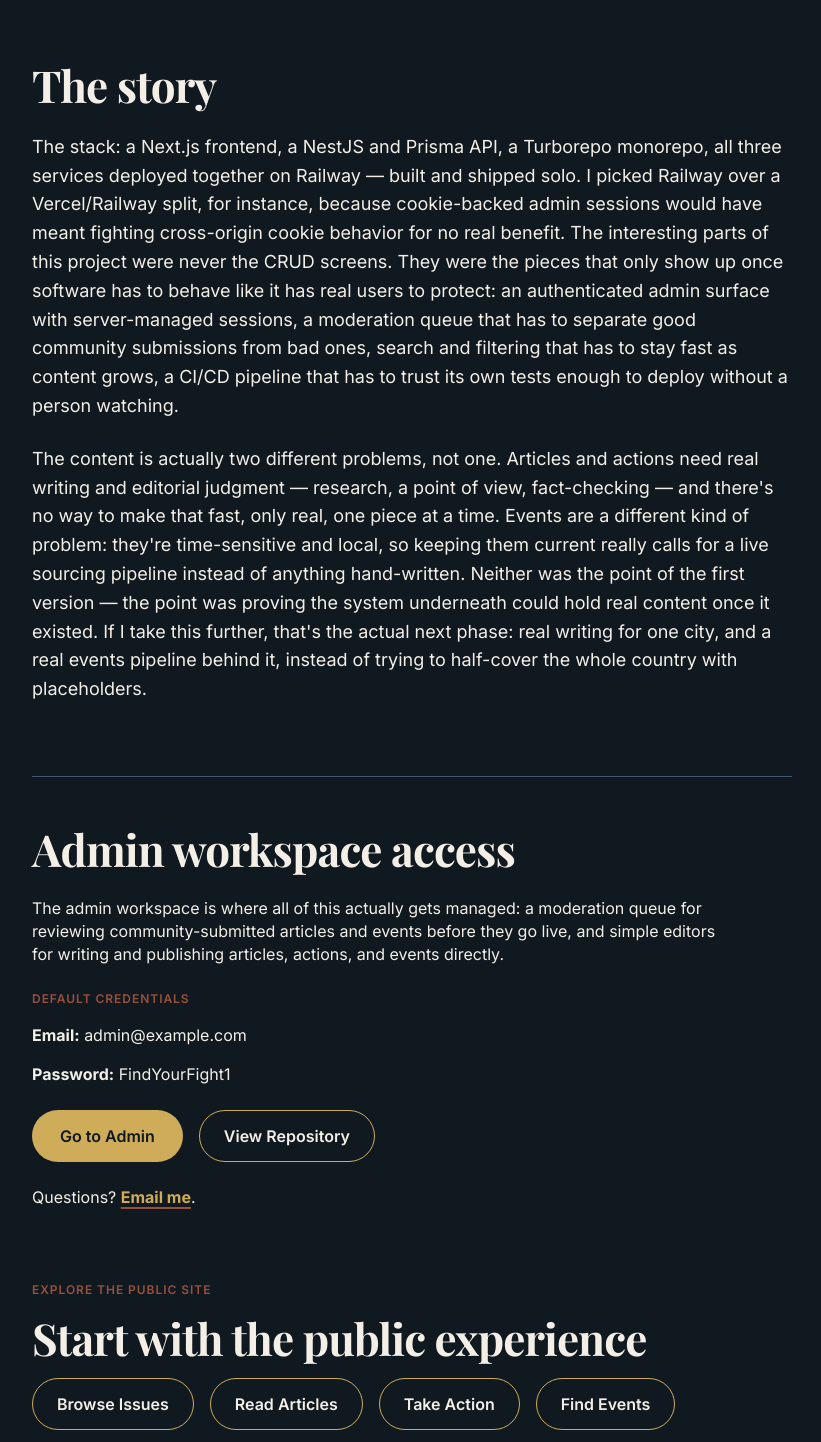
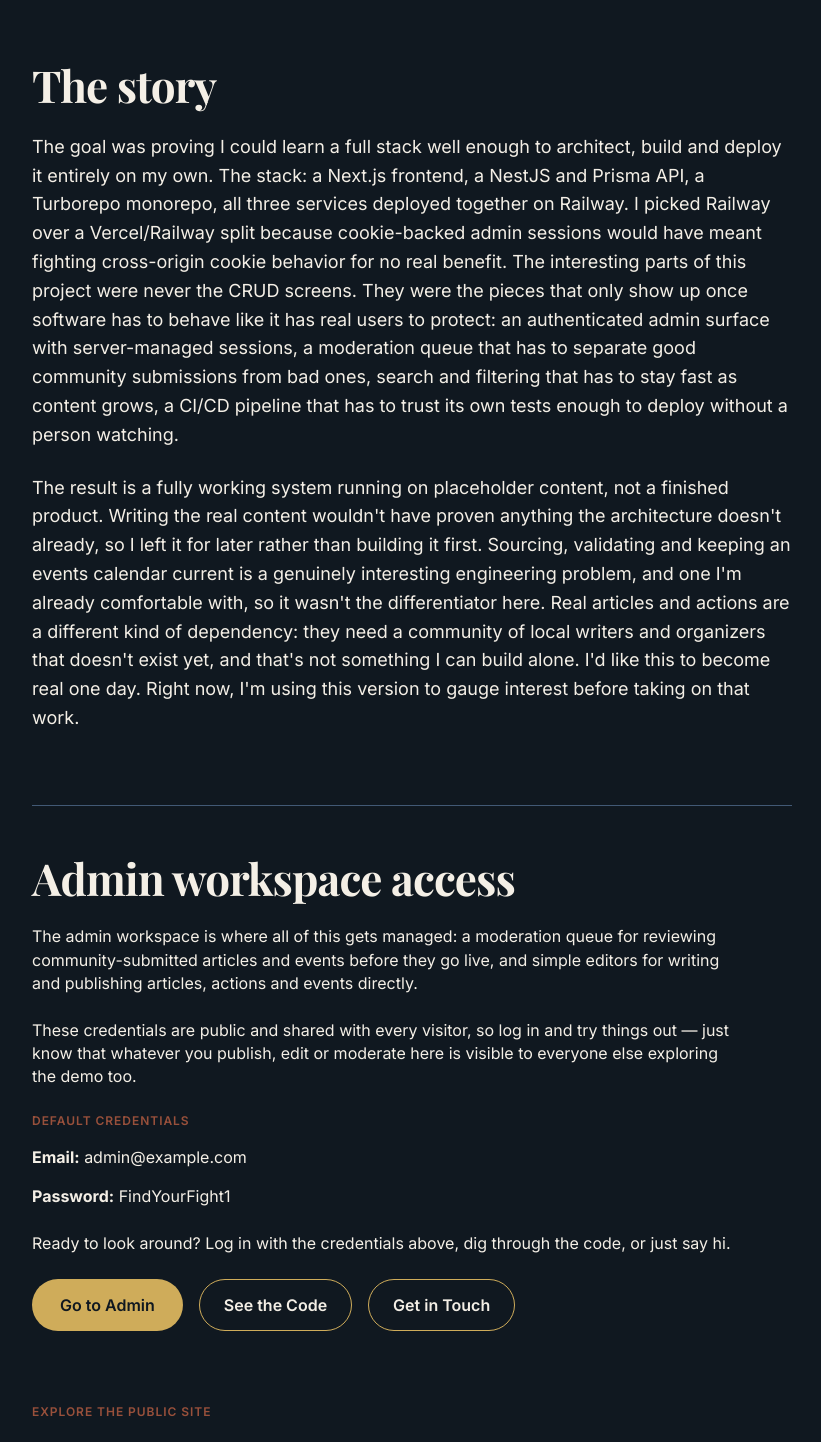
Before and after one commit to kborn/signalfire, a Next.js app in the folder apps/web/: page /story in a window 1280 px wide. Shown: the part 360-1802 px from the top of the page, without its empty margins (228-1049 px from the left). Built offline with nearby package versions, Linux system fonts and the light colour scheme.

Commit message:
more story copy

```diff
--- a/apps/web/src/app/(public)/story/page.tsx
+++ b/apps/web/src/app/(public)/story/page.tsx
@@ -18,9 +18,9 @@ export default async function StoryPage() {
         <p className="section-label">The Story</p>
         <h1 className="pageTitle">Why Find Your Fight exists</h1>
         <p className="page-intro">
-          {/* DRAFT — invented copy, edit freely. */}
-          This started as a portfolio project — a way to prove I could build and ship something
-          real, end to end. Somewhere along the way, it became something I actually cared about.
+          This started as a portfolio project: a way to learn web frameworks and to prove I could
+          build and ship something real, end to end. Somewhere along the way, it became something I
+          actually cared about.
         </p>
       </section>
 
@@ -29,70 +29,67 @@ export default async function StoryPage() {
         {adminExposed ? (
           <>
             <p>
-              {/* DRAFT — invented copy, edit freely. Recruiter/engineering framing. */}
-              The stack: a Next.js frontend, a NestJS and Prisma API, a Turborepo monorepo, all
-              three services deployed together on Railway — built and shipped solo. I picked Railway
-              over a Vercel/Railway split, for instance, because cookie-backed admin sessions would
-              have meant fighting cross-origin cookie behavior for no real benefit. The interesting
-              parts of this project were never the CRUD screens. They were the pieces that only show
-              up once software has to behave like it has real users to protect: an authenticated
-              admin surface with server-managed sessions, a moderation queue that has to separate
-              good community submissions from bad ones, search and filtering that has to stay fast
-              as content grows, a CI/CD pipeline that has to trust its own tests enough to deploy
+              The goal was proving I could learn a full stack well enough to architect, build and
+              deploy it entirely on my own. The stack: a Next.js frontend, a NestJS and Prisma API,
+              a Turborepo monorepo, all three services deployed together on Railway. I picked
+              Railway over a Vercel/Railway split because cookie-backed admin sessions would have
+              meant fighting cross-origin cookie behavior for no real benefit. The interesting parts
+              of this project were never the CRUD screens. They were the pieces that only show up
+              once software has to behave like it has real users to protect: an authenticated admin
+              surface with server-managed sessions, a moderation queue that has to separate good
+              community submissions from bad ones, search and filtering that has to stay fast as
+              content grows, a CI/CD pipeline that has to trust its own tests enough to deploy
               without a person watching.
             </p>
             <p>
-              {/* DRAFT — invented copy, edit freely. */}
-              The content is actually two different problems, not one. Articles and actions need
-              real writing and editorial judgment — research, a point of view, fact-checking — and
-              there&apos;s no way to make that fast, only real, one piece at a time. Events are a
-              different kind of problem: they&apos;re time-sensitive and local, so keeping them
-              current really calls for a live sourcing pipeline instead of anything hand-written.
-              Neither was the point of the first version — the point was proving the system
-              underneath could hold real content once it existed. If I take this further,
-              that&apos;s the actual next phase: real writing for one city, and a real events
-              pipeline behind it, instead of trying to half-cover the whole country with
-              placeholders.
+              The result is a fully working system running on placeholder content, not a finished
+              product. Writing the real content wouldn&apos;t have proven anything the architecture
+              doesn&apos;t already, so I left it for later rather than building it first. Sourcing,
+              validating and keeping an events calendar current is a genuinely interesting
+              engineering problem, and one I&apos;m already comfortable with, so it wasn&apos;t the
+              differentiator here. Real articles and actions are a different kind of dependency:
+              they need a community of local writers and organizers that doesn&apos;t exist yet, and
+              that&apos;s not something I can build alone. I&apos;d like this to become real one
+              day. Right now, I&apos;m using this version to gauge interest before taking on that
+              work.
             </p>
           </>
         ) : (
           <>
             <p>
-              {/* DRAFT — invented copy, edit freely. */}
-              The honest answer is the 2024 election. I remember feeling floored by how much felt
-              urgent all at once — so much that I didn&apos;t know where to start, and for a while I
-              mostly did nothing. It&apos;s hard to act when everything feels equally on fire.
+              Shortly after Trump&apos;s second inauguration, my brain went into a kind of panic
+              mode: mind racing, catastrophizing and completely unable to shake it. I think a lot of
+              people felt some version of that, even if less intensely.
             </p>
             <p>
-              {/* DRAFT — invented copy, edit freely. */}
-              What actually pulled me out of that wasn&apos;t fixing everything. It was showing up
-              to one weekly protest, then another, and realizing I wasn&apos;t the only person who
-              felt this way. Being around other people doing something — even something small —
-              changed things for me more than any amount of reading the news did. Somewhere in that,
-              this project stopped being just a way to practice full-stack development and turned
-              into something I actually wanted to exist: a way to hand someone else that same first
-              push. You don&apos;t have to fix everything. Pick one issue, do one concrete thing
-              about it, and let yourself off the hook for the rest — at least for now.
+              What pulled me out of that wasn&apos;t fixing everything. It was showing up to one
+              weekly protest, then another, and realizing I wasn&apos;t the only person who felt
+              this way. Being around other people doing something, even something small, changed
+              things for me more than any amount of reading the news did. Somewhere in that, this
+              project stopped being just a way to practice full-stack development and turned into
+              something I wanted to exist: a way to hand someone else that same first push. You
+              don&apos;t have to fix everything. Pick one issue, do one concrete thing about it, and
+              let yourself off the hook for the rest, at least for now.
             </p>
             <p>
-              {/* DRAFT — invented copy, edit freely. */}
-              What you&apos;re looking at right now is a working demonstration of that idea, not a
-              live community yet. If it&apos;s useful to you, I&apos;d like to know —{' '}
+              What you&apos;re looking at right now is a working demonstration of the idea, not a
+              live community yet. The events, actions and articles here aren&apos;t real. Articles
+              and actions need real writing or curating and editorial judgment, both of which take
+              time to get right. Events can be sourced but need a live pipeline to keep them current
+              — another time-consuming endeavor. I&apos;m holding off on real content until I know
+              the idea is worth it.
+            </p>
+            <p>
+              So, I&apos;m using this demo to find out whether the idea is worth turning into the
+              real thing. The people best positioned to answer that are the organizers and community
+              leaders already doing this work locally, not me. If that&apos;s you, or you know who
+              is, I&apos;d like to hear from you:{' '}
               <a href={feedbackMailto} className="inlineLink">
                 email me
               </a>{' '}
               and tell me what you think.
             </p>
-            <p>
-              {/* DRAFT — invented copy, edit freely. */}
-              The events, actions, and articles here aren&apos;t real. That&apos;s two different
-              reasons, not one. Articles and actions take real writing and judgment, and I&apos;d
-              rather do that slowly and for real than fake it. Events are a different problem on top
-              of that — time-sensitive, tied to a specific place, and not something I&apos;ve
-              figured out how to source for real yet. Neither was the point of this first version.
-              The point was finding out whether the idea itself was worth pursuing before solving
-              those problems for real.
-            </p>
+            <p className="storySignature">— Kevin Born</p>
           </>
         )}
       </section>
@@ -101,10 +98,14 @@ export default async function StoryPage() {
         <section className="page-section about-journey stack-md">
           <h2>Admin workspace access</h2>
           <p>
-            {/* DRAFT — invented copy, edit freely. */}
-            The admin workspace is where all of this actually gets managed: a moderation queue for
-            reviewing community-submitted articles and events before they go live, and simple
-            editors for writing and publishing articles, actions, and events directly.
+            The admin workspace is where all of this gets managed: a moderation queue for reviewing
+            community-submitted articles and events before they go live, and simple editors for
+            writing and publishing articles, actions and events directly.
+          </p>
+          <p>
+            These credentials are public and shared with every visitor, so log in and try things out
+            — just know that whatever you publish, edit or moderate here is visible to everyone else
+            exploring the demo too.
           </p>
           <div className="stack-md">
             <p className="section-label">Default credentials</p>
@@ -115,6 +116,10 @@ export default async function StoryPage() {
               <strong>Password:</strong> FindYourFight1
             </p>
           </div>
+          <p>
+            Ready to look around? Log in with the credentials above, dig through the code, or just
+            say hi.
+          </p>
           <div className="ctaRow">
             <Link href="/admin" className="primaryCTA">
               Go to Admin
@@ -125,17 +130,12 @@ export default async function StoryPage() {
               target="_blank"
               rel="noreferrer"
             >
-              View Repository
+              See the Code
             </Link>
+            <a href={feedbackMailto} className="secondaryCTA">
+              Get in Touch
+            </a>
           </div>
-          <p>
-            {/* DRAFT — invented copy, edit freely. */}
-            Questions?{' '}
-            <a href={feedbackMailto} className="inlineLink">
-              Email me
-            </a>
-            .
-          </p>
         </section>
       ) : null}
 
--- a/apps/web/src/app/styles/pages.css
+++ b/apps/web/src/app/styles/pages.css
@@ -183,6 +183,14 @@
   font-size: 1.125rem;
   line-height: 1.6;
   max-width: 68ch;
+}
+
+.storySignature {
+  font-family: var(--font-display), Georgia, serif;
+  font-style: italic;
+  font-size: 1.1rem;
+  color: var(--color-text-muted);
+  text-align: right;
 }
 
 .about-steps {
```
